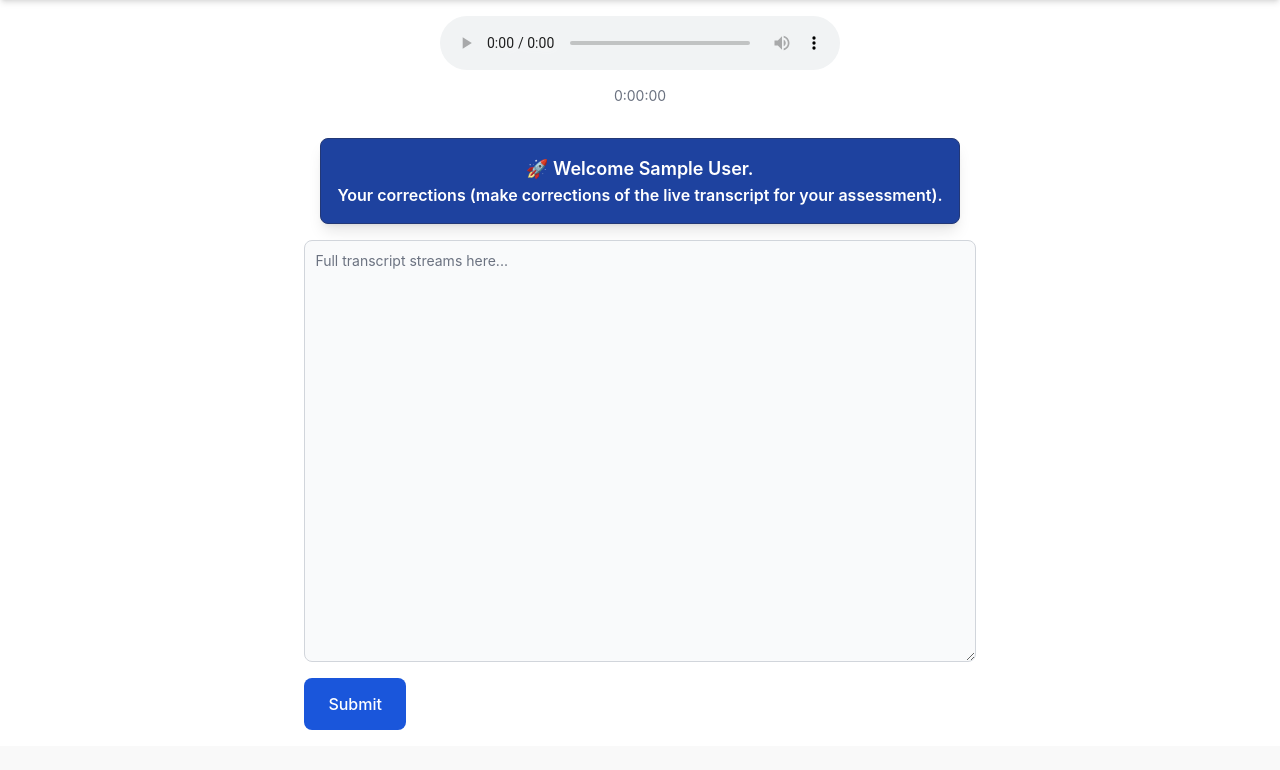
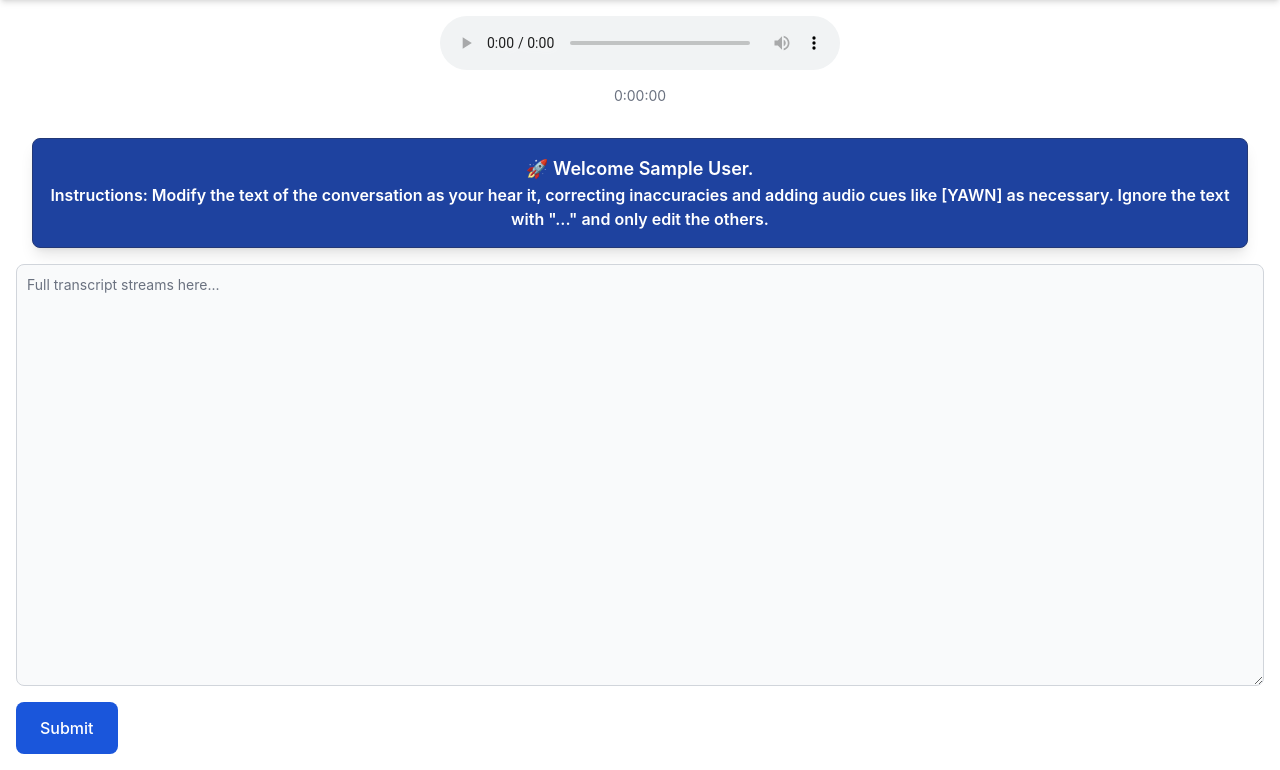
Before and after one commit to Buwelo/call-helper, a Flask app: page / in a window 1280 px wide. Shown: the part 64-834 px from the top of the page. Before the commit the page ends 794 px from the top, so only its background shows below. Run offline with Flask 3, Linux system fonts and the light colour scheme; the visitor is signed in with stand-in values (Sample User, id 1); some libraries are stand-ins or nearby versions.

Commit message:
fix: instructions, modded prompt

```diff
--- a/controllers/transcriptionController.py
+++ b/controllers/transcriptionController.py
@@ -44,7 +44,7 @@ Given the user's transcript and the correct transcript, compare the two transcri
 - Punctuation, e.g., AI produces "!" in transcript, user corrects it to "."
 
 Provide a score out of 100 and a brief explanation for each criterion.
-Provide an overall score for the entire test.
+Provide an overall percentage score for the entire test as eg. Overall Percentage Score = 50%.
 """
 
     try:
--- a/templates/index.html
+++ b/templates/index.html
@@ -75,7 +75,7 @@
             <div class="">
               <div id="welcome-banner" class="bg-blue-800 text-white text-center p-4 shadow-lg m-4 border border-blue-900 rounded-lg">
                   <p class="text-lg font-semibold">🚀 Welcome {{current_user.first_name }} {{ current_user.last_name }}.</p>
-                  <p class="text-md font-semibold">Your corrections (make corrections of the live transcript for your assessment).</p>
+                  <p class="text-md font-semibold">Instructions: Modify the text of the conversation as your hear it, correcting inaccuracies and adding audio cues like [YAWN] as necessary. Ignore the text with "..." and only edit the others.</p>
               </div>
               <label for="editable-transcript" class="block mb-2 text-sm font-medium text-gray-900">
 
```
